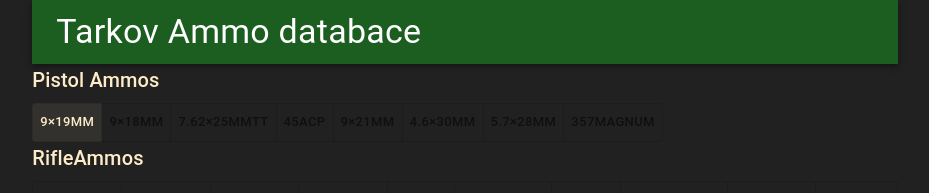
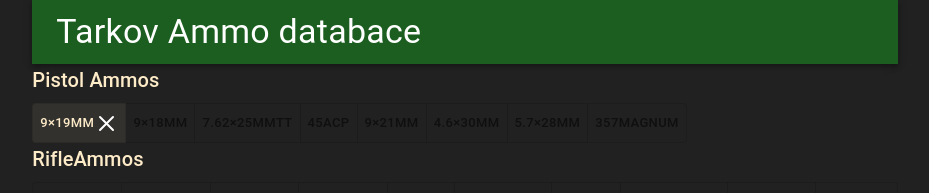
Before and after one commit to xmiyabix/tarkovammodatabase, a React (Vite) app: page / in a window 1280 px wide. Shown: the top 193 px of the page, without its empty margins (175-1104 px from the left). Built offline with nearby package versions, Linux system fonts and the light colour scheme.

Commit message:
途中経過

```diff
--- a/src/ammodata.tsx
+++ b/src/ammodata.tsx
@@ -1,6 +1,3 @@
-
-
-
 export function getAmmodata(ids: string[]) {
     let tmparr: AmmoDataEntry[] = ([]);//tmparrに対してAmmoDataEntry型の空配列を渡している。
     ids.forEach(id => {
@@ -8,7 +5,6 @@
             tmparr = tmparr.concat(ammoMap.get(id)!);//!でヌルが入らないことを保証している。
         }
     });
-    ammoMap.get(ids[0]);
     return (tmparr);
 };
 
@@ -37,17 +33,19 @@
 
 const ammoMap = new Map<string, AmmoDataEntry[]>();
 
-
+const svgs =[
+    {dotsvg: { shape: 'M19 6L6 19M6 6l13 13', color: '#fff', width: 2 }}
+]
 
 const ammo919datas = [
-    { id: '9x19mm AP 6.3', damage: 52, penetration: 30, armordmg: 8, accuracy: 0, recoil: 0, fragmentchance: 5, ricochet: 20, lightbleed: 0, heavybleed: 0, projectilespeed: 392, special: 'none', dotsvg: { shape: 'M10,10 L15,15 M15,10 L10,15', color: '#fff', width: 2 } },
-    { id: '9x19mm Green Tracer', damage: 58, penetration: 14, armordmg: 3, accuracy: -5, recoil: -6, fragmentchance: 15, ricochet: 5, lightbleed: 0, heavybleed: 0, projectilespeed: 365, special: 'Tracer (green)', dotsvg: { shape: 'M10,10 L15,15 M15,10 L10,15', color: '#fff', width: 2 } },
-    { id: '9x19mm Luger CCI', damage: 70, penetration: 10, armordmg: 8, accuracy: 0, recoil: 0, fragmentchance: 25, ricochet: 6.50, lightbleed: 20, heavybleed: 20, projectilespeed: 420, special: 'none', dotsvg: { shape: 'M10,10 L15,15 M15,10 L10,15', color: '#fff', width: 2 } },
-    { id: '9x19mm PBP gzh', damage: 52, penetration: 39, armordmg: 3, accuracy: 15, recoil: 15, fragmentchance: 5, ricochet: 20, lightbleed: 0, heavybleed: 0, projectilespeed: 560, special: 'none', dotsvg: { shape: 'M10,10 L15,15 M15,10 L10,15', color: '#fff', width: 2 } },
-    { id: '9x19mm PSO gzh', damage: 59, penetration: 10, armordmg: 2, accuracy: 0, recoil: 0, fragmentchance: 25, ricochet: 6.50, lightbleed: 0, heavybleed: 0, projectilespeed: 340, special: 'Subsonic', dotsvg: { shape: 'M10,10 L15,15 M15,10 L10,15', color: '#fff', width: 2 } },
-    { id: '9x19mm Pst gzh', damage: 54, penetration: 20, armordmg: 3, accuracy: 0, recoil: 0, fragmentchance: 15, ricochet: 5, lightbleed: 0, heavybleed: 0, projectilespeed: 457, special: 'none', dotsvg: { shape: 'M10,10 L15,15 M15,10 L10,15', color: '#fff', width: 2 } },
-    { id: '9x19mm QuakeMaker', damage: 85, penetration: 8, armordmg: 2, accuracy: 10, recoil: 10, fragmentchance: 10, ricochet: 10, lightbleed: 15, heavybleed: 22, projectilespeed: 290, special: 'Subsonic', dotsvg: { shape: 'M10,10 L15,15 M15,10 L10,15', color: '#fff', width: 2 } },
-    { id: '9x19mm RIP', damage: 102, penetration: 2, armordmg: 1, accuracy: 0, recoil: 20, fragmentchance: 100, ricochet: 0.20, lightbleed: 30, heavybleed: 10, projectilespeed: 381, special: 'none', dotsvg: { shape: 'M10,10 L15,15 M15,10 L10,15', color: '#fff', width: 2 } }
+    { id: '9x19mm AP 6.3', damage: 52, penetration: 30, armordmg: 8, accuracy: 0, recoil: 0, fragmentchance: 5, ricochet: 20, lightbleed: 0, heavybleed: 0, projectilespeed: 392, special: 'none' ,dotsvg: { shape: 'M19 6L6 19M6 6l13 13', color: '#fff', width: 2 }},
+    { id: '9x19mm Green Tracer', damage: 58, penetration: 14, armordmg: 3, accuracy: -5, recoil: -6, fragmentchance: 15, ricochet: 5, lightbleed: 0, heavybleed: 0, projectilespeed: 365, special: 'Tracer (green)' ,dotsvg: { shape: 'M10,10 L15,15 M15,10 L10,15', color: '#fff', width: 2 }},
+    { id: '9x19mm Luger CCI', damage: 70, penetration: 10, armordmg: 8, accuracy: 0, recoil: 0, fragmentchance: 25, ricochet: 6.50, lightbleed: 20, heavybleed: 20, projectilespeed: 420, special: 'none' ,dotsvg: { shape: 'M10,10 L15,15 M15,10 L10,15', color: '#fff', width: 2 }},
+    { id: '9x19mm PBP gzh', damage: 52, penetration: 39, armordmg: 3, accuracy: 15, recoil: 15, fragmentchance: 5, ricochet: 20, lightbleed: 0, heavybleed: 0, projectilespeed: 560, special: 'none' ,dotsvg: { shape: 'M10,10 L15,15 M15,10 L10,15', color: '#fff', width: 2 }},
+    { id: '9x19mm PSO gzh', damage: 59, penetration: 10, armordmg: 2, accuracy: 0, recoil: 0, fragmentchance: 25, ricochet: 6.50, lightbleed: 0, heavybleed: 0, projectilespeed: 340, special: 'Subsonic' ,dotsvg: { shape: 'M10,10 L15,15 M15,10 L10,15', color: '#fff', width: 2 }},
+    { id: '9x19mm Pst gzh', damage: 54, penetration: 20, armordmg: 3, accuracy: 0, recoil: 0, fragmentchance: 15, ricochet: 5, lightbleed: 0, heavybleed: 0, projectilespeed: 457, special: 'none' ,dotsvg: { shape: 'M10,10 L15,15 M15,10 L10,15', color: '#fff', width: 2 }},
+    { id: '9x19mm QuakeMaker', damage: 85, penetration: 8, armordmg: 2, accuracy: 10, recoil: 10, fragmentchance: 10, ricochet: 10, lightbleed: 15, heavybleed: 22, projectilespeed: 290, special: 'Subsonic' ,dotsvg: { shape: 'M10,10 L15,15 M15,10 L10,15', color: '#fff', width: 2 }},
+    { id: '9x19mm RIP', damage: 102, penetration: 2, armordmg: 1, accuracy: 0, recoil: 20, fragmentchance: 100, ricochet: 0.20, lightbleed: 30, heavybleed: 10, projectilespeed: 381, special: 'none' ,dotsvg: { shape: 'M10,10 L15,15 M15,10 L10,15', color: '#fff', width: 2 }}
 ]
 const ammo918datas = [
     { id: '9x18mm PM BZhT gzh', damage: 53, penetration: 18, armordmg: 8, accuracy: 0, recoil: 0, fragmentchance: 17, ricochet: 10, lightbleed: 15, heavybleed: 0, projectilespeed: 325, special: 'Subsonic' },
--- a/src/buttons.tsx
+++ b/src/buttons.tsx
@@ -1,7 +1,7 @@
 import { Button, ToggleButton, Typography, ToggleButtonGroup } from "@mui/material";
 import React, { useState } from 'react';
 import { getAmmodata } from './ammodata';
-import {AmmoDataEntry} from './ammodata'
+import { AmmoDataEntry } from './ammodata'
 import CheckIcon from '@mui/icons-material/Check';
 
 type Props = {
@@ -39,7 +39,11 @@
         aria-label="text formatting"
       >
 
-        <ToggleButton value="9*19">9×19mm</ToggleButton>
+        <ToggleButton value="9*19">9×19mm
+          <svg viewBox="0 0 24 24" width="24" height="24" fill="#fff">
+            <path d="M19 6L6 19M6 6l13 13" stroke="#fff" stroke-width="2" stroke-linecap="round" />
+          </svg>
+        </ToggleButton>
         <ToggleButton value="9*18">9×18mm</ToggleButton>
         <ToggleButton value="7.62*25">7.62×25mmTT</ToggleButton>
         <ToggleButton value="45acp">45ACP</ToggleButton>
--- a/src/chart.tsx
+++ b/src/chart.tsx
@@ -24,7 +24,6 @@
 };
 
 const CustomizedDot = (props: any) => {
-  console.log(props)
   const { cx, cy, stroke, dotsvg } = props;
   return (
     <svg
```
Also changed, not shown: src/svgdata.tsx (added, +10 -0 lines).
